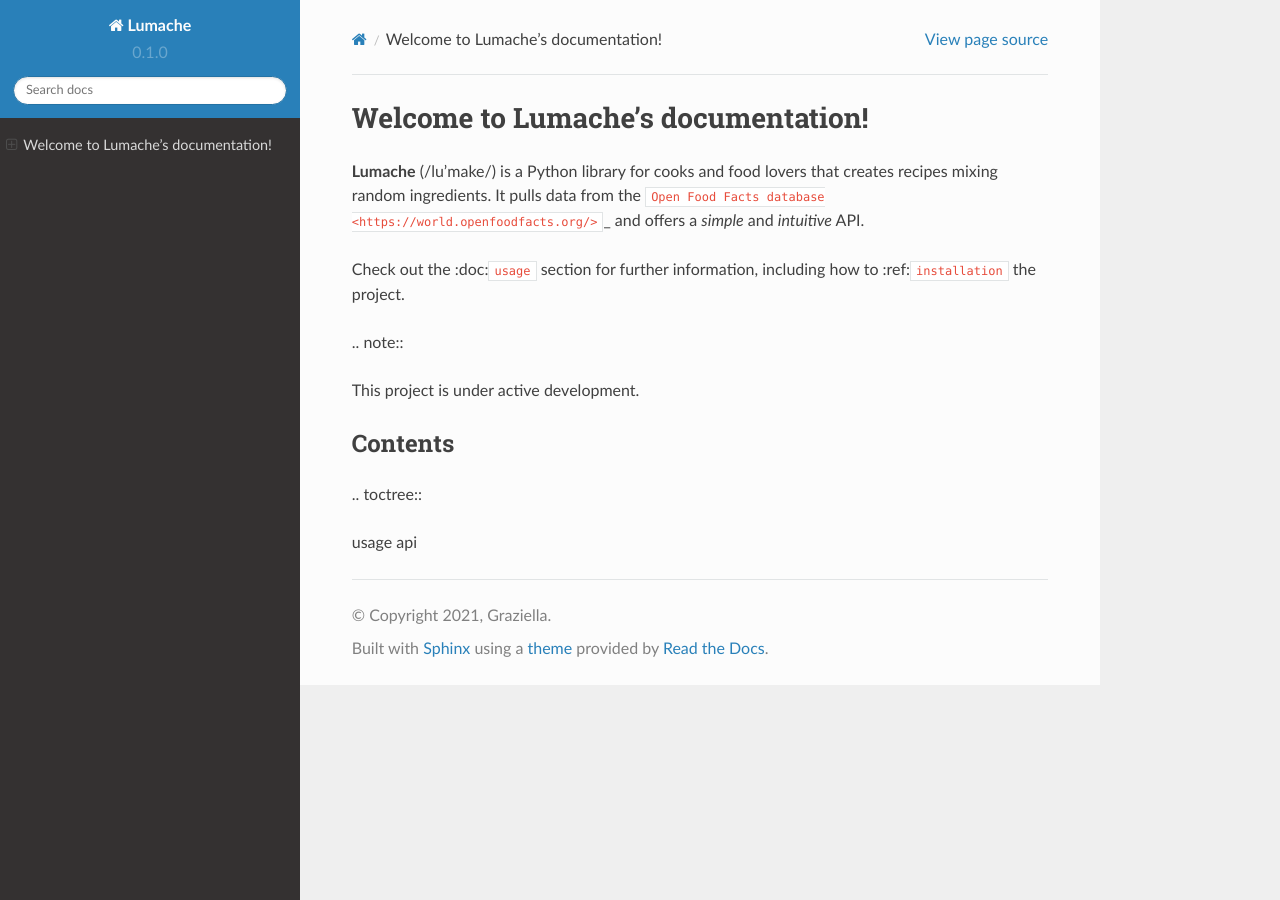
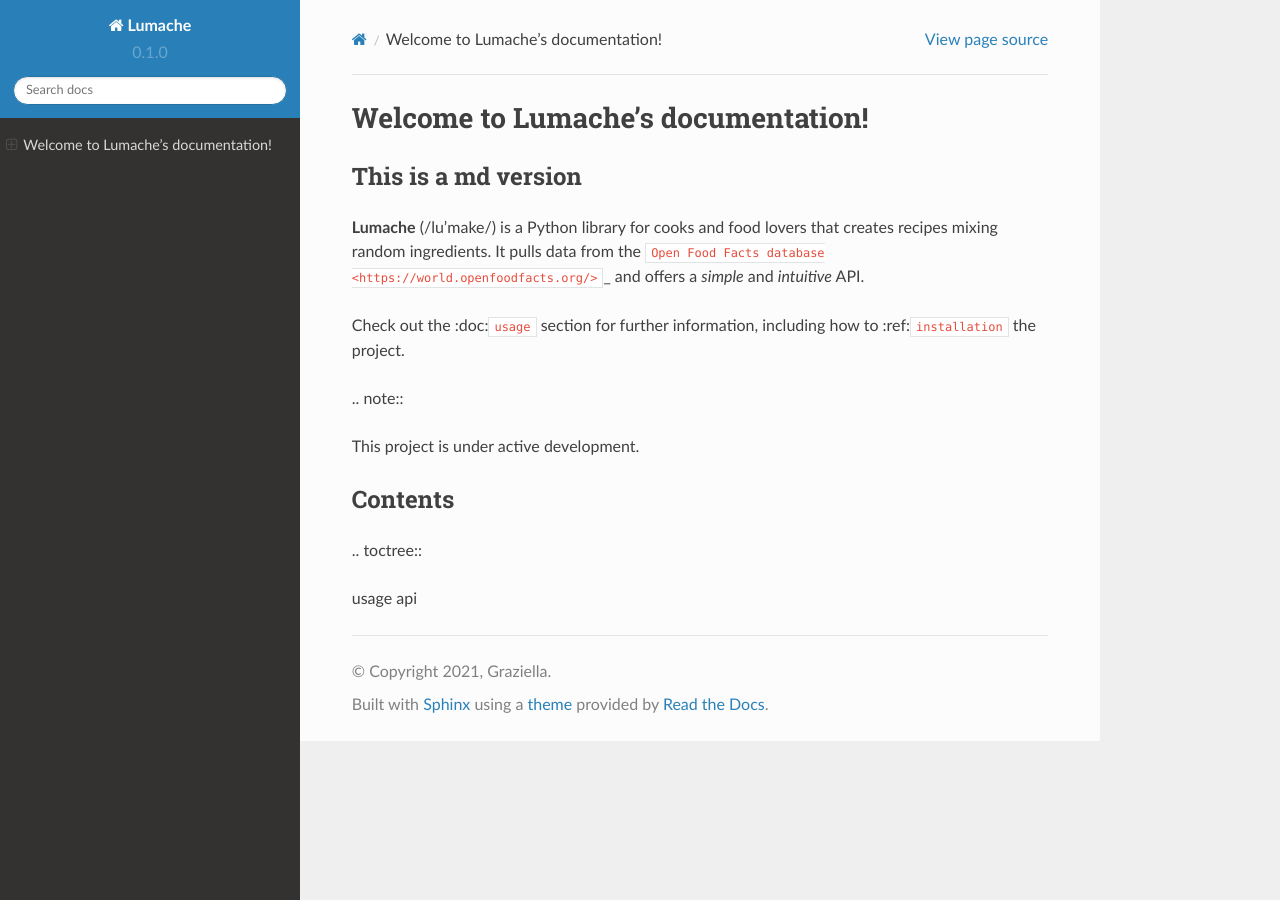
Before and after one commit to Ricahrd-Li/readthedocs_test, a Sphinx documentation site: the page built from docs/source/index.md, in a window 1280 px wide. Built offline with Sphinx 7.4.7 and the Read the Docs theme 2.0.0, drawn with Linux system fonts in a browser that asks for light colours.

Commit message:
want to support md

```diff
--- a/docs/source/index.md
+++ b/docs/source/index.md
@@ -1,5 +1,6 @@
 # Welcome to Lumache's documentation!
 
+## This is a md version
 
 **Lumache** (/lu'make/) is a Python library for cooks and food lovers
 that creates recipes mixing random ingredients.
```
